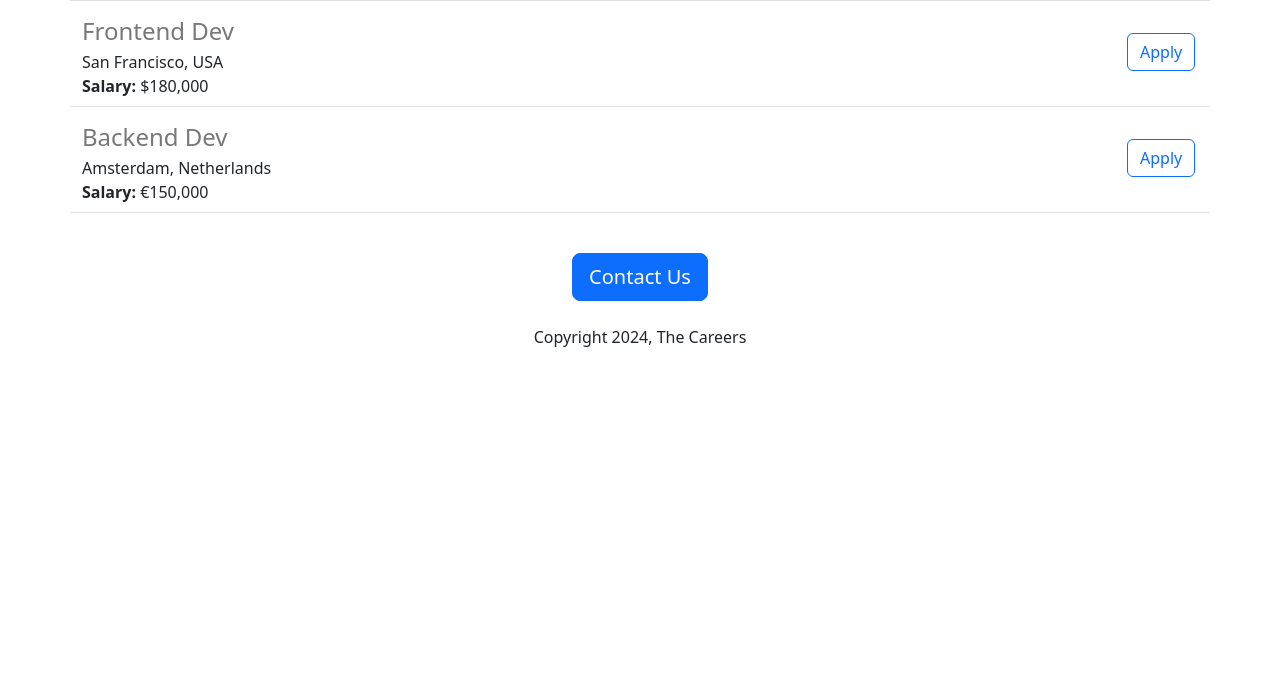
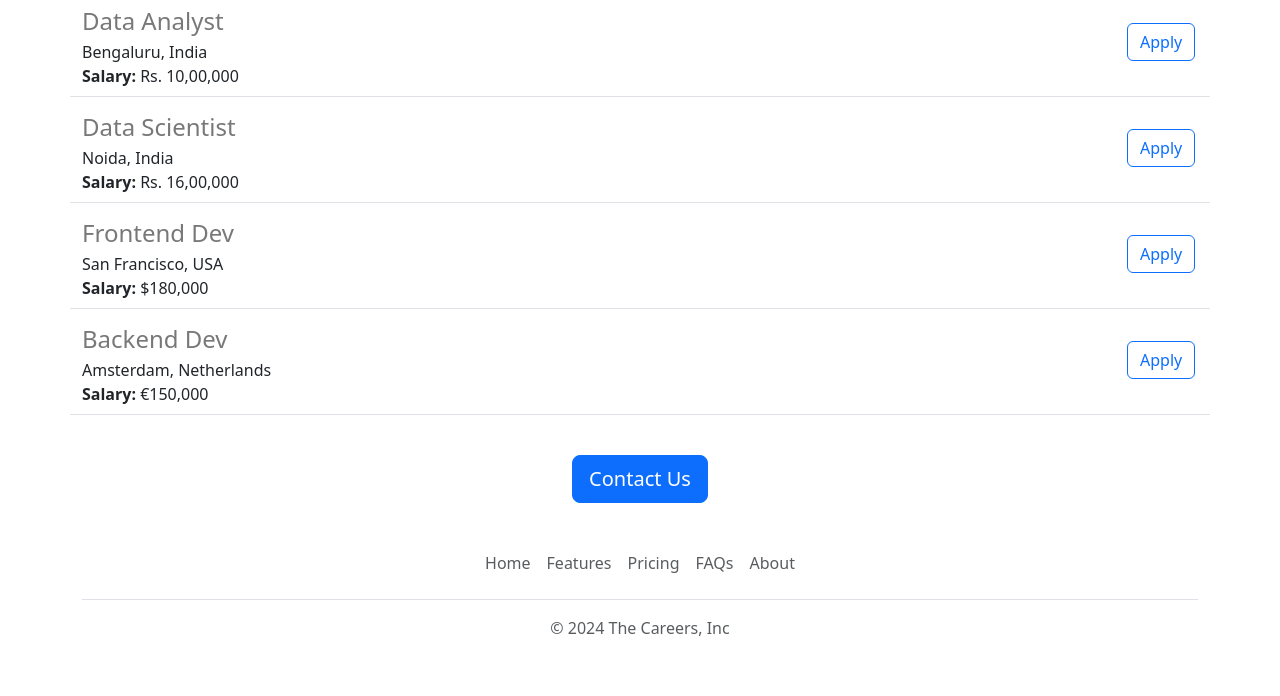
Before and after one commit to snghhrsmrn/careers-website, a Flask app: page / in a window 1280 px wide. Shown: the part 895-1591 px from the top of the page. Before the commit the page ends 1242 px from the top, so only its background shows below. Run offline with Flask 3, Linux system fonts and the light colour scheme.

Commit message:
functional and aesthetic improvements

```diff
--- a/app.py
+++ b/app.py
@@ -36,4 +36,4 @@ def list_jobs():
 
 
 if __name__ == "__main__":
-  app.run(host="0.0.0.0", port=8080, debug=True)
+  app.run(host="0.0.0.0", debug=True)
--- /dev/null
+++ b/templates/footer.html
@@ -0,0 +1,12 @@
+<div class="container">
+  <footer class="py-3 my-4">
+    <ul class="nav justify-content-center border-bottom pb-3 mb-3">
+      <li class="nav-item"><a href="#" class="nav-link px-2 text-body-secondary">Home</a></li>
+      <li class="nav-item"><a href="#" class="nav-link px-2 text-body-secondary">Features</a></li>
+      <li class="nav-item"><a href="#" class="nav-link px-2 text-body-secondary">Pricing</a></li>
+      <li class="nav-item"><a href="#" class="nav-link px-2 text-body-secondary">FAQs</a></li>
+      <li class="nav-item"><a href="#" class="nav-link px-2 text-body-secondary">About</a></li>
+    </ul>
+    <p class="text-center text-body-secondary">&copy; 2024 The Careers, Inc</p>
+  </footer>
+</div>
--- a/templates/home.html
+++ b/templates/home.html
@@ -11,15 +11,22 @@
         height: 360px;
         width: 100%;
         object-fit: cover;
+        margin-bottom: 16px;
       }
     </style>
   </head>
   <body>
+    {% include 'nav.html' %}
+    <img class="img-fluid" id="banner" src="/static/banner.jpg" alt="Do Something Great">
     <div class="container">
       <h1 class="text-center mt-2 mb-4">The Careers</h1>
-      <img class="img-fluid" id="banner" src="/static/banner.jpg" alt="Do Something Great">
-      <h2 class="text-center mt-4 mb-2">About Us</h2>
-      <p class="lead">Lorem ipsum dolor sit amet, consectetur adipiscing elit, sed do eiusmod tempor incididunt ut labore et dolore magna aliqua. Ut enim ad minim veniam, quis nostrud exercitation ullamco laboris nisi ut aliquip ex ea commodo consequat. Duis aute irure dolor in reprehenderit in voluptate velit esse cillum dolore eu fugiat nulla pariatur. Excepteur sint occaecat cupidatat non proident, sunt in culpa qui officia deserunt mollit anim id est laborum.</p>
+      <div class="row mb-2">
+        <div class="col-md-6">
+          <p class="lead">Lorem ipsum dolor sit amet, consectetur adipiscing elit, sed do eiusmod tempor incididunt ut labore et dolore magna aliqua. Ut enim ad minim veniam, quis nostrud exercitation ullamco laboris nisi ut aliquip ex ea commodo consequat. Duis aute irure dolor in reprehenderit in voluptate velit esse cillum dolore eu fugiat nulla pariatur. Excepteur sint occaecat cupidatat non proident, sunt in culpa qui officia deserunt mollit anim id est laborum.</p>
+        </div>
+        <div class="d-none d-md-block col-md-6">
+          <img src="/static/people.jpg" style="height: 320px; border-radius:4px;"></div>
+      </div>
       <h2 class="text-center mt-4 mb-2">Job Openings</h2>
       <div>
         {% for job in jobs %}
@@ -27,9 +34,9 @@
         {% endfor %}
       </div>
       <div class="text-center">
-        <button class="btn btn-primary btn-lg mt-4 ">Contact Us</button>
-        <p class="mt-4">Copyright 2024, The Careers</p>
+        <a href="mailto:someone@yoursite.com?subject=Questions%20about%20job%20openings&body=Hey%20Team%2C%0D%0A%0D%0AMy%20name%3A%20%3Cyour%20name%3E%0D%0AMy%20question%3A%20%3Center%20your%20question%20here%3E" target="_blank" class="btn btn-primary btn-lg mt-4 ">Contact Us</a>
       </div>
     </div>
+    {% include 'footer.html' %}
   </body>
 </html>
--- a/templates/jobitem.html
+++ b/templates/jobitem.html
@@ -9,6 +9,6 @@
     {% endif %}
   </div>
   <div class="col-1">
-    <button type="button" class="btn btn-outline-primary mt-3">Apply</button>
+    <a href="mailto:someone@yoursite.com?subject=Application%20for%20{{job['title']}}&body=Hey%20Team%2C%0D%0A%0D%0AThese%20are%20my%20details.%0D%0A%0D%0AMy%20name%3A%20%3Cyour%20name%3E%0D%0AMy%20resume%20link%3A%20%3Cresume%20link%3E%0D%0AMy%20LinkedIn%20link%3A%20%3CLinkedIn%20link%3E%0D%0AMy%20GitHub%20link%3A%20%3CGitHub%20link%3E" target="_blank" type="button" class="btn btn-outline-primary mt-3">Apply</a>
   </div>
 </div>
--- /dev/null
+++ b/templates/nav.html
@@ -0,0 +1,9 @@
+<nav class="navbar shadow-sm fixed-top bg-white">
+  <div class="container-fluid">
+    <a class="navbar-brand" href="#">
+      <img src="/static/bootstrap-logo.svg" alt="Logo" width="30" height="24" class="d-inline-block align-text-top">
+      TC
+    </a>
+  </div>
+</nav>
+<div style="height:56px"></div>
```
Also changed, not shown: .local/share/rippkgs-index.sqlite (added), static/bootstrap-logo.svg (added), 2 other files.
